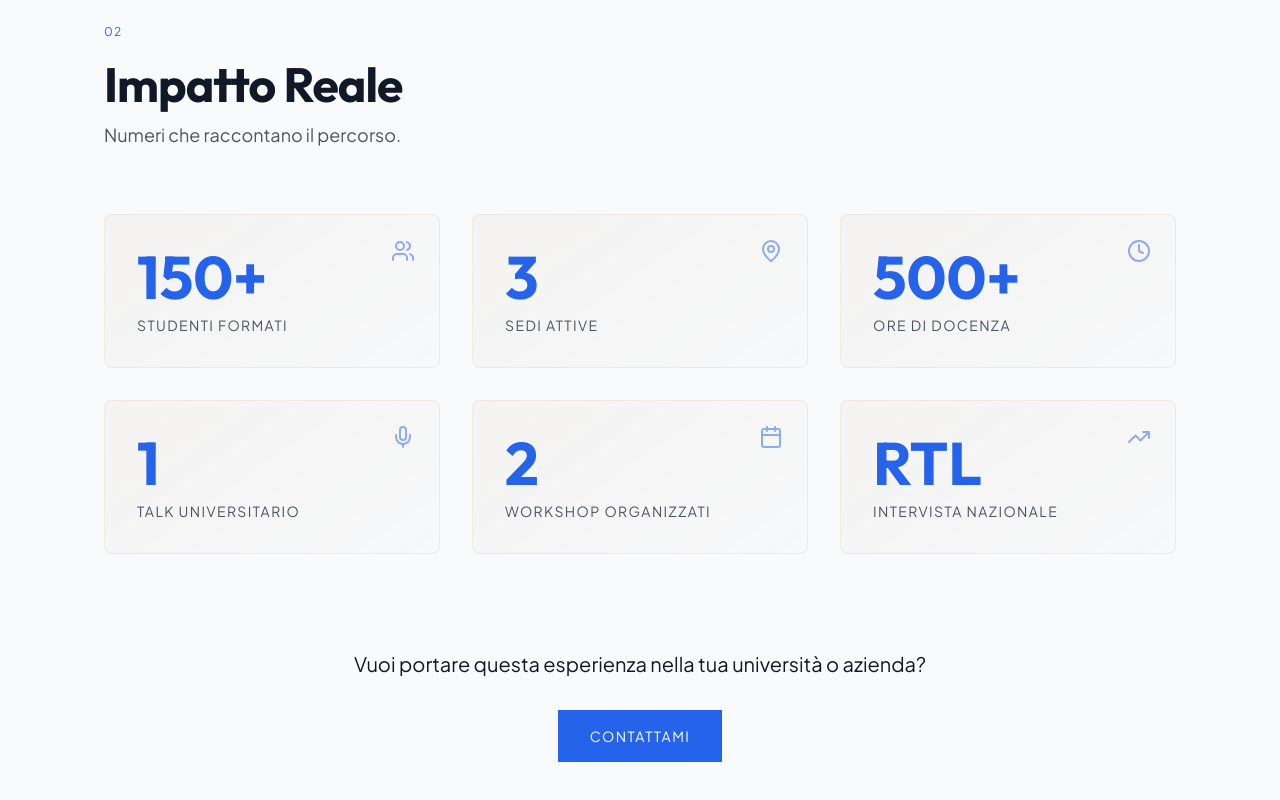
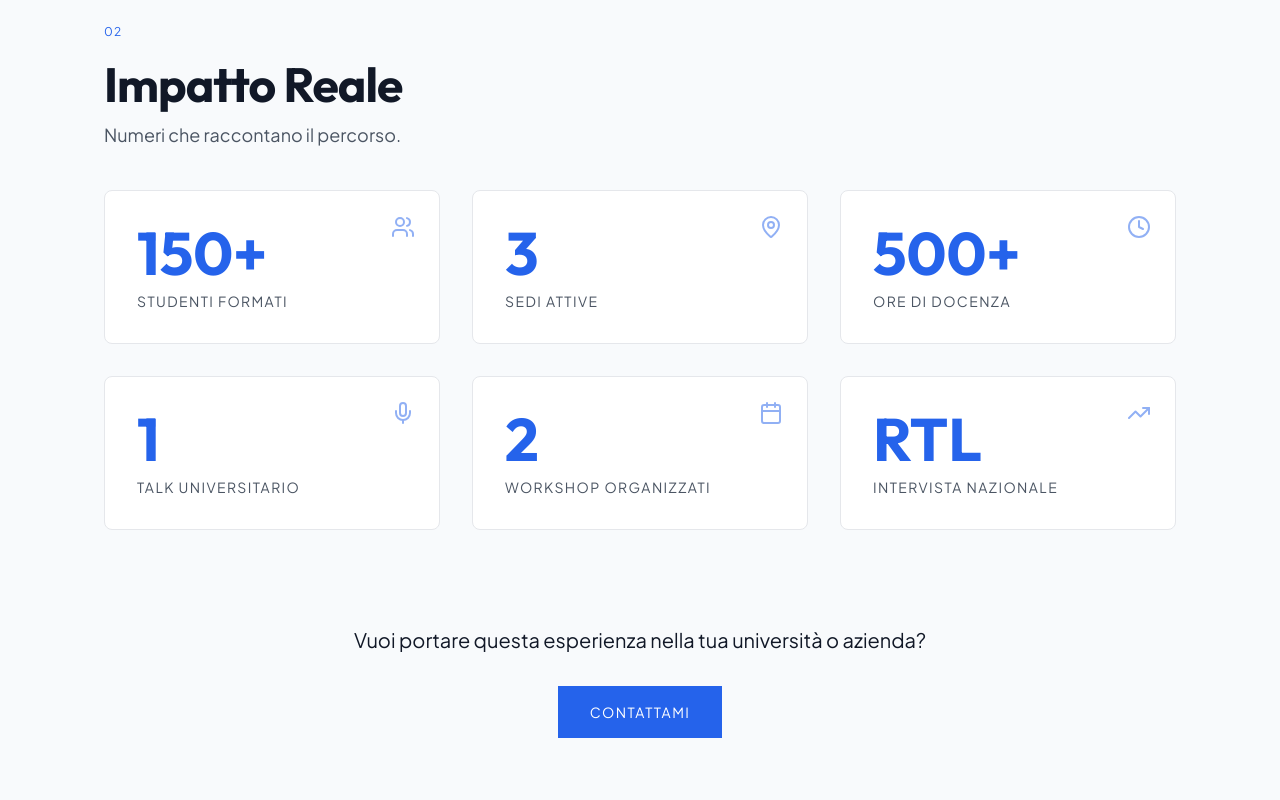
Before and after one commit to Flame0510/micheletornello.com, a Next.js app: page /academy in a window 1280 px wide. Shown: the part 987-1787 px from the top of the page. Built offline with nearby package versions, Linux system fonts and the light colour scheme.

Commit message:
fix: StatsGrid bg/hover puliti, ridotto gap titolo-cards in Academy

```diff
--- a/src/components/academy/CourseGrid.tsx
+++ b/src/components/academy/CourseGrid.tsx
@@ -37,7 +37,7 @@ export default function CourseGrid() {
       <p className="font-mono text-xs uppercase tracking-widest mb-2" style={{ color: "var(--accent-copper)" }}>
         04
       </p>
-      <h2 className="font-display mb-16" style={{ fontSize: "clamp(2rem, 4vw, 3rem)", color: "var(--text-primary)", letterSpacing: "-0.02em" }}>
+      <h2 className="font-display mb-8" style={{ fontSize: "clamp(2rem, 4vw, 3rem)", color: "var(--text-primary)", letterSpacing: "-0.02em" }}>
         {lang === "it" ? "Materie" : "Subjects"}
       </h2>
       <div className="grid grid-cols-1 md:grid-cols-2 lg:grid-cols-3 gap-8">
--- a/src/components/academy/StatsGrid.tsx
+++ b/src/components/academy/StatsGrid.tsx
@@ -17,10 +17,10 @@ export default function StatsGrid() {
       <p className="font-mono text-xs uppercase tracking-widest mb-2" style={{ color: "var(--accent-copper)" }}>
         02
       </p>
-      <h2 className="font-display mb-12" style={{ fontSize: "clamp(2rem, 4vw, 3rem)", color: "var(--text-primary)", letterSpacing: "-0.02em" }}>
+      <h2 className="font-display mb-6" style={{ fontSize: "clamp(2rem, 4vw, 3rem)", color: "var(--text-primary)", letterSpacing: "-0.02em" }}>
         {t.title}
       </h2>
-      <p className="text-lg leading-relaxed max-w-2xl mb-16" style={{ color: "var(--text-muted)" }}>
+      <p className="text-lg leading-relaxed max-w-2xl mb-10" style={{ color: "var(--text-muted)" }}>
         {t.subtitle}
       </p>
       <div className="grid grid-cols-1 sm:grid-cols-2 lg:grid-cols-3 gap-8">
@@ -35,10 +35,10 @@ export default function StatsGrid() {
               transition={{ duration: shouldReduceMotion ? 0.1 : 0.5, delay: shouldReduceMotion ? 0 : i * 0.1 }}
               className="relative p-8 rounded-lg"
               style={{
-                background: "linear-gradient(145deg, rgba(184,115,51,0.05) 0%, rgba(184,115,51,0.01) 100%)",
-                border: "1px solid rgba(184,115,51,0.1)",
+                background: "var(--bg-card)",
+                border: "1px solid var(--border)",
               }}
-              whileHover={{ scale: 1.03, transition: { duration: 0.2 } }}
+              whileHover={{ borderColor: "var(--accent-copper)", transition: { duration: 0.2 } }}
             >
               <div className="absolute top-6 right-6">
                 <Icon size={24} style={{ color: "var(--accent-copper)", opacity: 0.5 }} />
--- a/src/components/academy/ValueProposition.tsx
+++ b/src/components/academy/ValueProposition.tsx
@@ -62,7 +62,7 @@ export default function ValueProposition() {
       <p className="font-mono text-xs uppercase tracking-widest mb-2" style={{ color: "var(--accent-copper)" }}>
         03
       </p>
-      <h2 className="font-display mb-12" style={{ fontSize: "clamp(2rem, 4vw, 3rem)", color: "var(--text-primary)", letterSpacing: "-0.02em" }}>
+      <h2 className="font-display mb-8" style={{ fontSize: "clamp(2rem, 4vw, 3rem)", color: "var(--text-primary)", letterSpacing: "-0.02em" }}>
         {lang === "it" ? "Perché scegliere questa Academy" : "Why Choose This Academy"}
       </h2>
       <div className="grid grid-cols-1 md:grid-cols-2 lg:grid-cols-4 gap-8">
```
